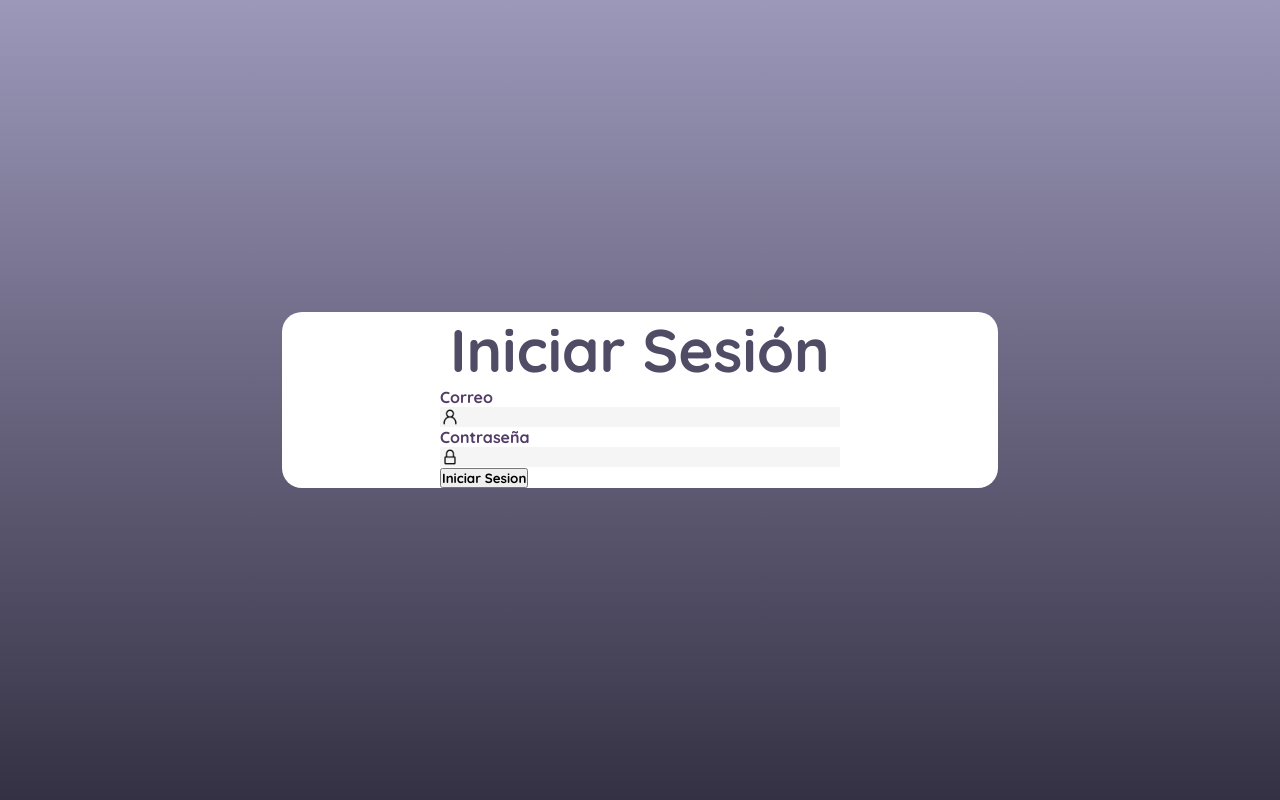
After one commit to new-CarlosEst/Ferreteria, a PHP site: page /view/login.html in a window 1280 px wide. The commit adds this page. Run offline with PHP 8.4, Linux system fonts and the light colour scheme.

Commit message:
Hecho la estructura basica del login en  html y tocado un poco el css, queda cambiar cosas

```diff
--- /dev/null
+++ b/public/css/login.css
@@ -0,0 +1,56 @@
+*{
+    padding: 0;
+    margin: 0;
+    box-sizing: border-box;
+    font-family: 'Quicksand', sans-serif;
+    font-weight: bold;
+}
+
+body{
+    background: linear-gradient(to bottom, #9C98BA, #353144);
+    min-width: 100%;
+    min-height: 100vh;
+    display: flex;
+    align-items: center;
+    justify-content: center;
+}
+
+#container-form{
+    background-color: white;
+    width: 56%;
+    height: 48%;
+    border-radius: 20px;
+    display: flex;
+    flex-direction: column;
+    justify-content: center;
+    align-items: center;
+}
+
+img{
+    width: 20px;
+    height: 20px;
+}
+
+h1{
+    width: 100%;
+    display: flex;
+    font-size: 60px;
+    color: #514C66;
+    justify-content: center;
+}
+
+label{
+    color: #513c66;
+}
+
+.input{
+    background-color: #F5F5F5;
+    display: flex;
+    align-items: center;
+    width: 400px;
+}
+
+input{
+    background-color: #F5F5F5;
+    border: 0 hidden;
+}
--- a/public/css/menu.css
+++ b/public/css/menu.css
@@ -1,7 +1,7 @@
 *{
     padding: 0;
     margin: 0;
-    font-family: Arial, Helvetica, sans-serif;
+    font-family: "Arial Rounded MT Bold", "Helvetica Rounded", Arial, sans-serif;
     font-weight: bold;
 }
 
@@ -10,7 +10,6 @@
     height: 110px;
     background-color: #625B7C;
     color: white;
-    text-align: center;
 
     display: flex;
     flex-direction: row;
@@ -36,7 +35,6 @@ nav{
 }
 
 a{
-
     text-decoration: none;
     color: white;
     font-size: 25px;
--- /dev/null
+++ b/view/login.html
@@ -0,0 +1,34 @@
+<!DOCTYPE html>
+<html lang="en">
+<head>
+    <meta charset="UTF-8">
+    <meta name="viewport" content="width=device-width, initial-scale=1.0">
+    <link rel="stylesheet" href="../public/css/login.css">
+    <!-- Le coloco las fuentes desde google api -->
+    <link rel="preconnect" href="https://fonts.googleapis.com">
+    <link rel="preconnect" href="https://fonts.gstatic.com" crossorigin>
+    <link href="https://fonts.googleapis.com/css2?family=Quicksand:wght@400;500;600;700&display=swap" rel="stylesheet">
+    <title>Login</title>
+</head>
+<body>
+    <div id="container-form">
+        <h1>Iniciar Sesión</h1>
+
+        <form action="">
+            <label for="correo">Correo</label>
+            <div class="input">
+                <img src="../public/resources/icons/IconoirUser.png" alt="iconoUsuario">
+                <input type="text">
+            </div>
+
+            <label for="contra">Contraseña</label>
+            <div class="input">
+                <img src="../public/resources/icons/IconoirLock.png" alt="iconContra">
+                <input type="password">
+            </div>
+
+            <button>Iniciar Sesion</button>
+        </form>
+    </div>
+</body>
+</html>
```
Also changed, not shown: view/login.php (deleted).
